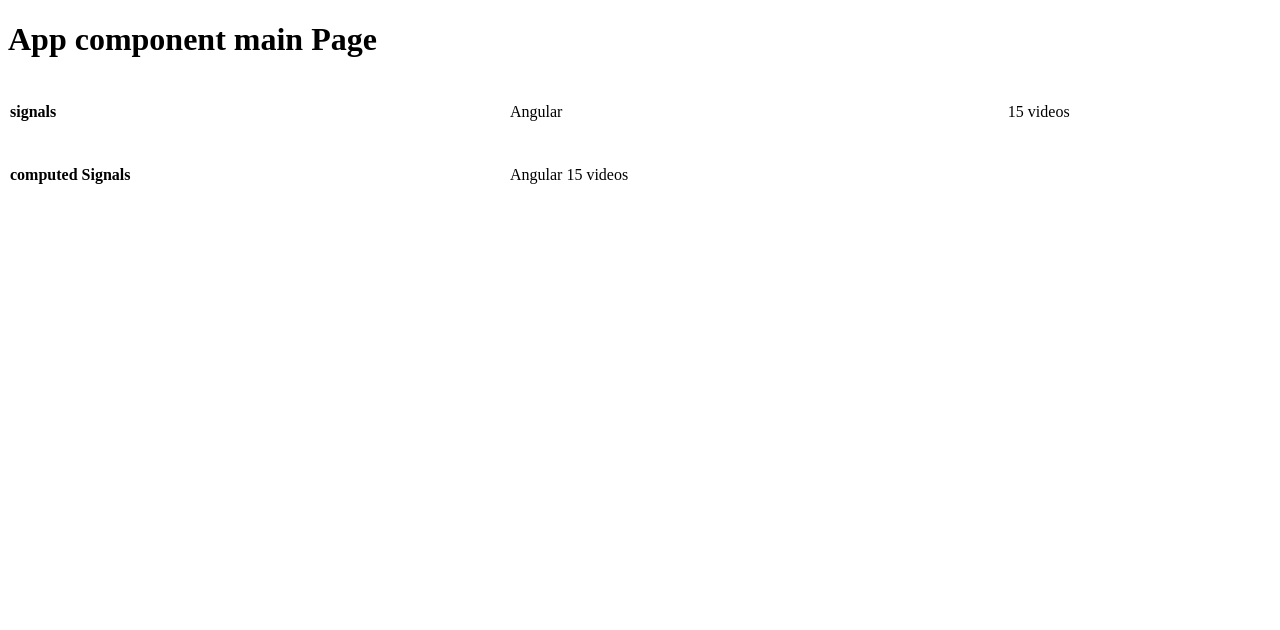
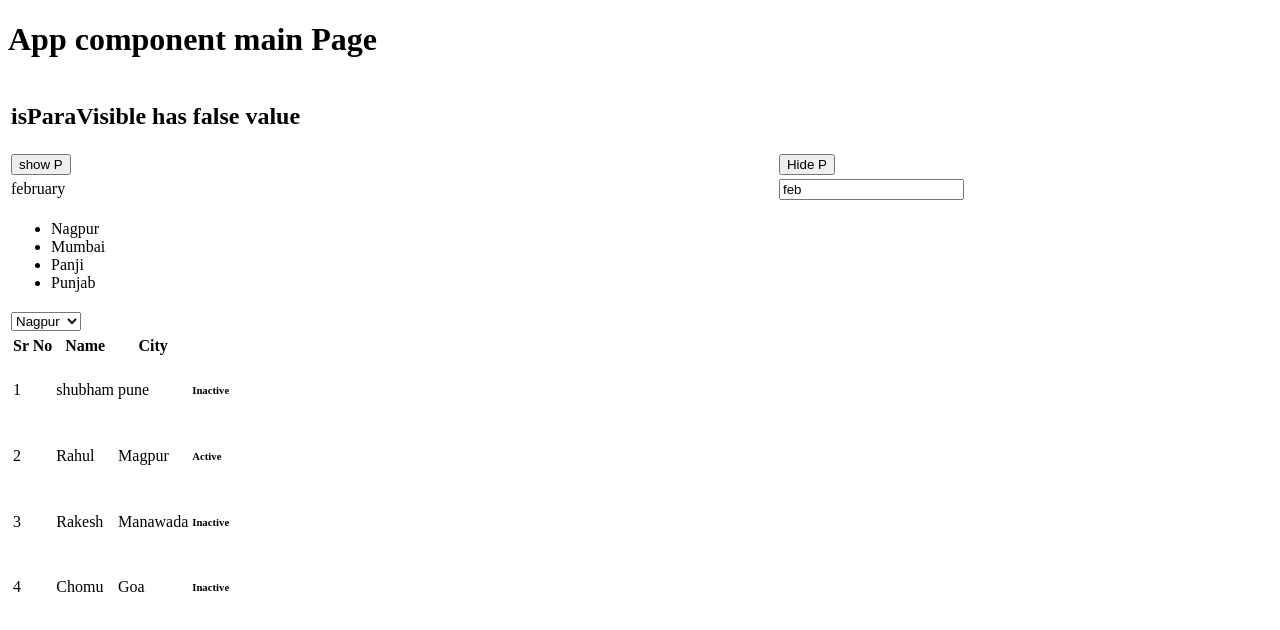
Before and after one commit to Eminence06/Angular, an Angular app: page / in a window 1280 px wide. Shown: the top 630 px of the page. Built offline with nearby package versions, Linux system fonts and the light colour scheme.

Commit message:
added control flow

```diff
--- a/src/app/app.html
+++ b/src/app/app.html
@@ -1,3 +1,3 @@
 <h1>App component main Page</h1>
 
-<app-signal-ex></app-signal-ex>
+<app-control-flow></app-control-flow>
--- a/src/app/app.ts
+++ b/src/app/app.ts
@@ -4,10 +4,11 @@ import { Admin } from './component/admin/admin';
 import { User } from './component/user/user';
 import { DataBinding } from './component/data-binding/data-binding';
 import { SignalEx } from './component/signal-ex/signal-ex';
+import { ControlFlow } from './component/control-flow/control-flow';
 
 @Component({
   selector: 'app-root',
-  imports: [SignalEx],
+  imports: [ControlFlow],
   templateUrl: './app.html',
   styleUrl: './app.css'
 })
--- /dev/null
+++ b/src/app/component/control-flow/control-flow.html
@@ -0,0 +1,78 @@
+<table width=100%>
+    <tr>
+        <td>
+            @if(isParaVisible === true){
+            <p>This is a para</p>
+            }@else{
+            <h2>isParaVisible has false value</h2>
+            }
+        </td>
+    </tr>
+    <tr>
+        <td>
+            <button (click)="showPara()"> show P</button>
+        </td>
+        <td>
+            <button (click)="hidePara()"> Hide P</button>
+        </td>
+    </tr>
+    <tr>
+        <td>
+            @if(startMonth === 'feb'){
+            <span>february</span>
+            }@else if(startMonth === 'Apr'){
+            <span>April</span>
+            }@else {
+            <h5>wrong input</h5>
+            }
+        </td>
+        <td>
+            <input type="text" [(ngModel)]="startMonth">
+        </td>
+    </tr>
+
+    <tr>
+        <td>
+            <ul>
+                @for (item of cityList; track $index) {
+                <li>{{item}}</li>
+                }
+            </ul>
+        </td>
+    </tr>
+    <tr>
+        <td>
+            <select name="" id="">
+                @for (item of cityList; track $index) {
+                    <option value="">{{item}}</option>
+                }
+            </select>
+        </td>
+    </tr>
+
+    <tr>
+        <thead>
+            <th>Sr No</th>
+            <th>Name</th>
+            <th>City</th>
+        </thead>
+        <tbody>
+            @for (item of studentList; track $index) {
+                <tr>
+                    <td>{{$index + 1}}</td>
+                    <td>{{item.name}}</td>
+                    <td>{{item.city}}</td>
+                    <td>
+                        @if(item.active === false){
+                       <h6>Inactive</h6>
+                    }@else {
+                        <h6>Active</h6>
+                    }
+                    </td>
+
+
+                </tr>
+            }
+        </tbody>
+    </tr>
+</table>
--- /dev/null
+++ b/src/app/component/control-flow/control-flow.ts
@@ -0,0 +1,34 @@
+import { Component } from '@angular/core';
+import { Admin } from "../admin/admin";
+import { FormsModule } from '@angular/forms';
+
+@Component({
+  selector: 'app-control-flow',
+  imports: [Admin, FormsModule],
+  templateUrl: './control-flow.html',
+  styleUrl: './control-flow.css',
+})
+export class ControlFlow {
+
+  isParaVisible : boolean = false;
+
+  startMonth: string = "feb";
+
+  cityList : string[] = ["Nagpur","Mumbai","Panji","Punjab"];
+
+  studentList: any[] = [
+    {name: "shubham",city : "pune",active: false},
+    {name: "Rahul",city : "Magpur",active: true},
+    {name: "Rakesh",city : "Manawada",active: false},
+    {name: "Chomu",city : "Goa",active: false}
+  ];
+
+  showPara(){
+    this.isParaVisible = true;
+  }
+  hidePara(){
+    this.isParaVisible = false;
+  }
+
+
+}
```
Also changed, not shown: src/app/component/control-flow/control-flow.css (added), 1 other file (tests, documents, lock files or other folders).
